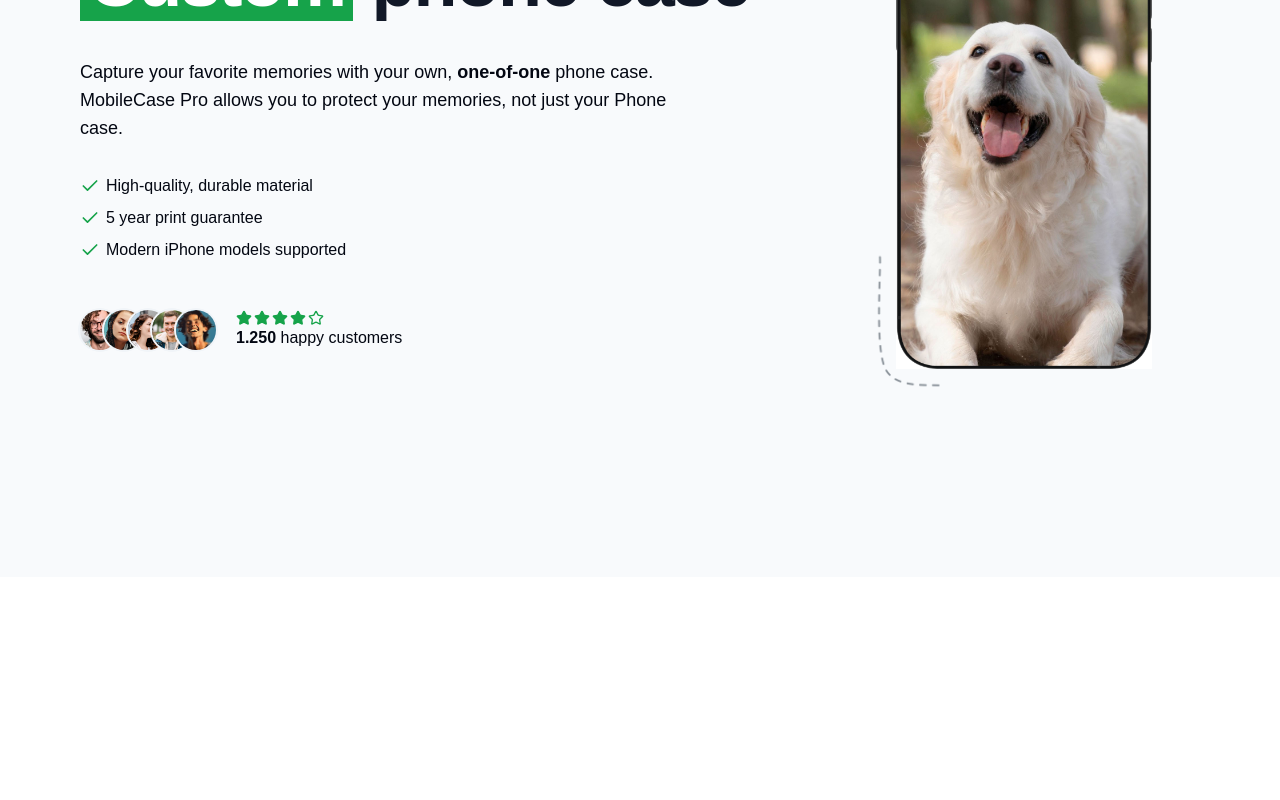
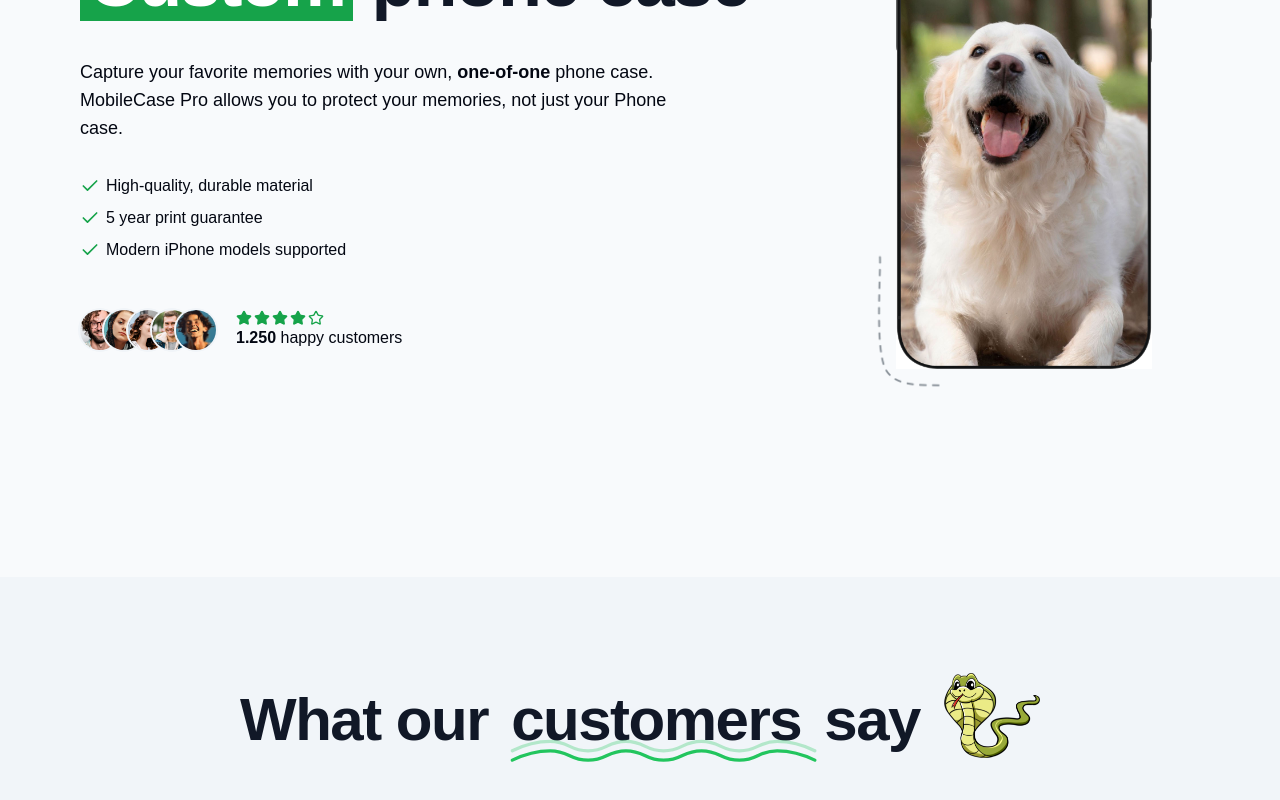
Before and after one commit to Bilshansakib/mobilecase-pro, a Next.js app: page / in a window 1280 px wide. Shown: the part 418-1218 px from the top of the page. Before the commit the page ends 995 px from the top, so only its background shows below. Built offline with nearby package versions, Linux system fonts and the light colour scheme; no server answers.

Commit message:
Update: Icons component added

```diff
--- a/src/app/page.tsx
+++ b/src/app/page.tsx
@@ -1,3 +1,4 @@
+import { Icons } from "@/components/icons";
 import MaxWithWrapper from "@/components/MaxWithWrapper";
 import Phone from "@/components/Phone";
 import { Check, Star } from "lucide-react";
@@ -101,6 +102,22 @@
           </div>
         </MaxWithWrapper>
       </section>
+{/* value proposition section */}
+      <section className='bg-slate-100 grainy-dark py-24'>
+     <MaxWithWrapper  className='flex flex-col items-center gap-16 sm:gap-32'>
+     <div className='flex flex-col lg:flex-row items-center gap-4 sm:gap-6'>
+            <h2 className='order-1 mt-2 tracking-tight text-center text-balance !leading-tight font-bold text-5xl md:text-6xl text-gray-900'>
+              What our{' '}
+              <span className='relative px-2'>
+                customers{' '}
+                <Icons.Underline className='hidden sm:block pointer-events-none absolute inset-x-0 -bottom-6 text-green-500' />
+              </span>{' '}
+              say
+            </h2>
+            <img src='/snake-2.png' className='w-24 order-0 lg:order-2' />
+          </div>
+      </MaxWithWrapper>
+      </section>
     </div>
   );
 }
--- /dev/null
+++ b/src/components/icons.tsx
@@ -0,0 +1,20 @@
+import { LucideProps } from "lucide-react";
+
+export const Icons = {
+    Underline:(props: LucideProps)=> (
+        <svg {...props} viewBox='0 0 687 155'>
+      <g
+        stroke='currentColor'
+        strokeWidth='7'
+        fill='none'
+        fillRule='evenodd'
+        strokeLinecap='round'
+        strokeLinejoin='round'>
+        <path
+          d='M20 98c27-13.3333333 54-20 81-20 40.5 0 40.5 20 81 20s40.626917-20 81-20 40.123083 20 80.5 20 40.5-20 81-20 40.5 20 81 20 40.626917-20 81-20c26.915389 0 53.748722 6.6666667 80.5 20'
+          opacity='.3'></path>
+        <path d='M20 118c27-13.3333333 54-20 81-20 40.5 0 40.5 20 81 20s40.626917-20 81-20 40.123083 20 80.5 20 40.5-20 81-20 40.5 20 81 20 40.626917-20 81-20c26.915389 0 53.748722 6.6666667 80.5 20'></path>
+      </g>
+    </svg>
+    )
+}
```
